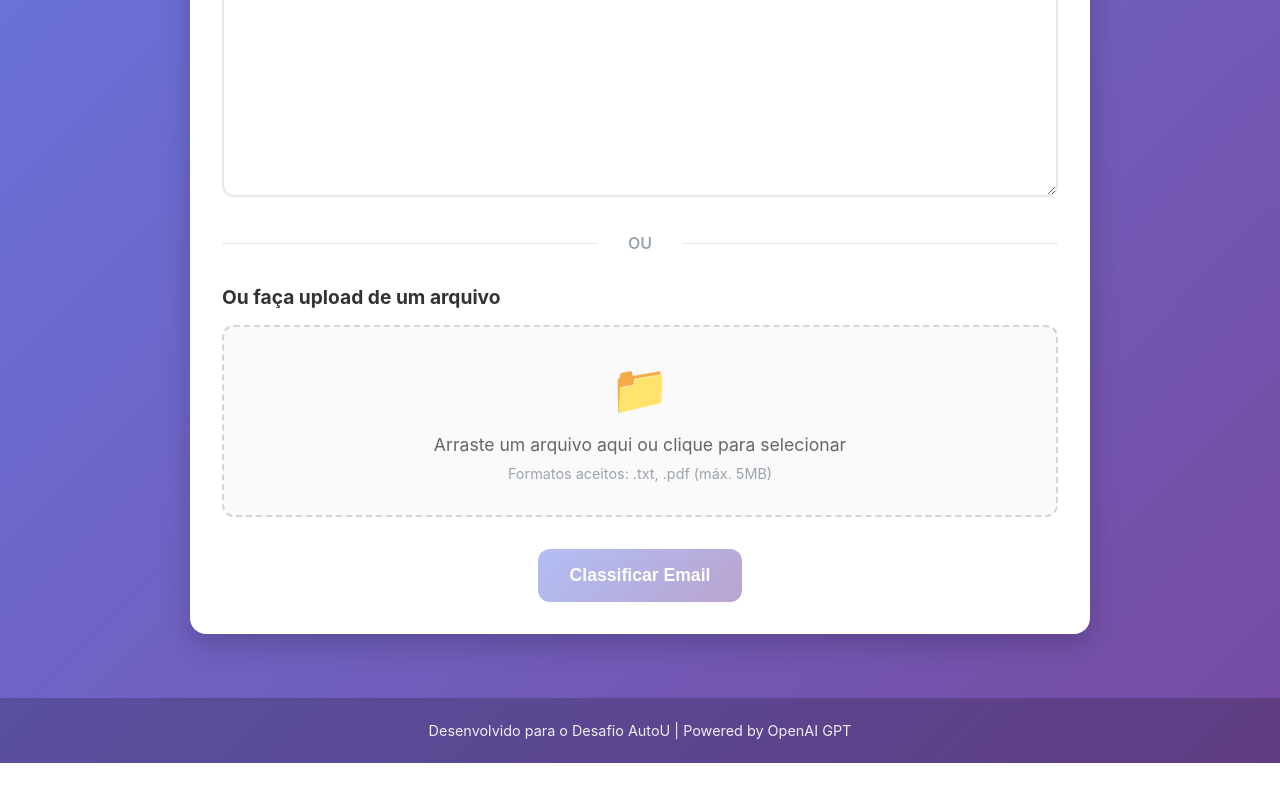
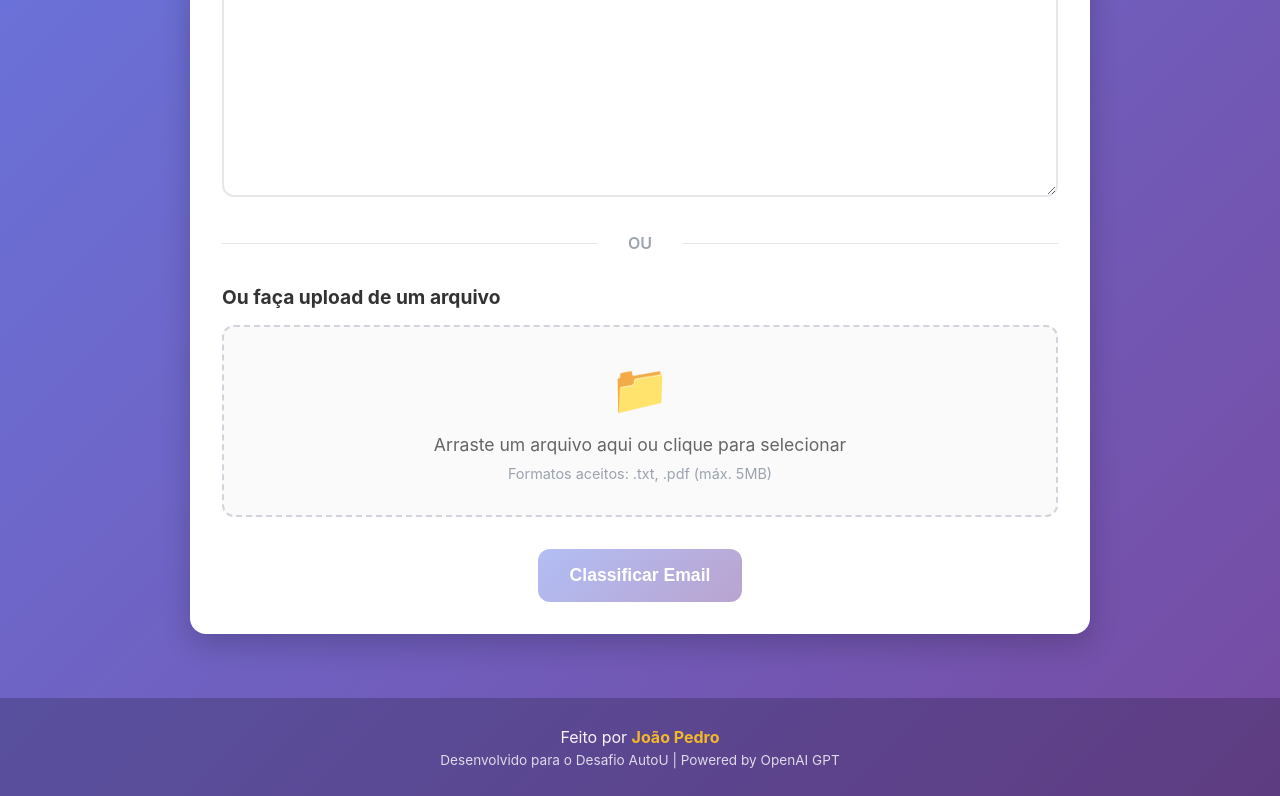
Before and after one commit to joaopsj-dev/autou-challenge, a React (Create React App) app in the folder frontend/: page / in a window 1280 px wide. Shown: the part 711-1507 px from the top of the page. Before the commit the page ends 1474 px from the top, so only its background shows below. Built offline with nearby package versions, Linux system fonts and the light colour scheme; no server answers.

Commit message:
feat: add my linkedin in footer

```diff
--- a/frontend/src/App.css
+++ b/frontend/src/App.css
@@ -688,8 +688,28 @@ body {
 }
 
 .app-footer p {
-  font-size: 0.9rem;
-  opacity: 0.9;
+  font-size: 1rem;
+  opacity: 0.95;
+  margin: 0.3rem 0;
+}
+
+.footer-secondary {
+  font-size: 0.85rem !important;
+  opacity: 0.8 !important;
+}
+
+.footer-link {
+  color: #fbbf24;
+  text-decoration: none;
+  font-weight: 700;
+  transition: all 0.3s ease;
+  border-bottom: 2px solid transparent;
+}
+
+.footer-link:hover {
+  color: #fcd34d;
+  border-bottom-color: #fbbf24;
+  transform: translateY(-1px);
 }
 
 .history-container {
--- a/frontend/src/App.jsx
+++ b/frontend/src/App.jsx
@@ -218,7 +218,18 @@ function App() {
       </main>
 
       <footer className="app-footer">
-        <p>Desenvolvido para o Desafio AutoU | Powered by OpenAI GPT</p>
+        <p>
+          Feito por{' '}
+          <a
+            href="https://www.linkedin.com/in/joaopsj-dev/"
+            target="_blank"
+            rel="noopener noreferrer"
+            className="footer-link"
+          >
+            João Pedro
+          </a>
+        </p>
+        <p className="footer-secondary">Desenvolvido para o Desafio AutoU | Powered by OpenAI GPT</p>
       </footer>
     </div>
   );
```
